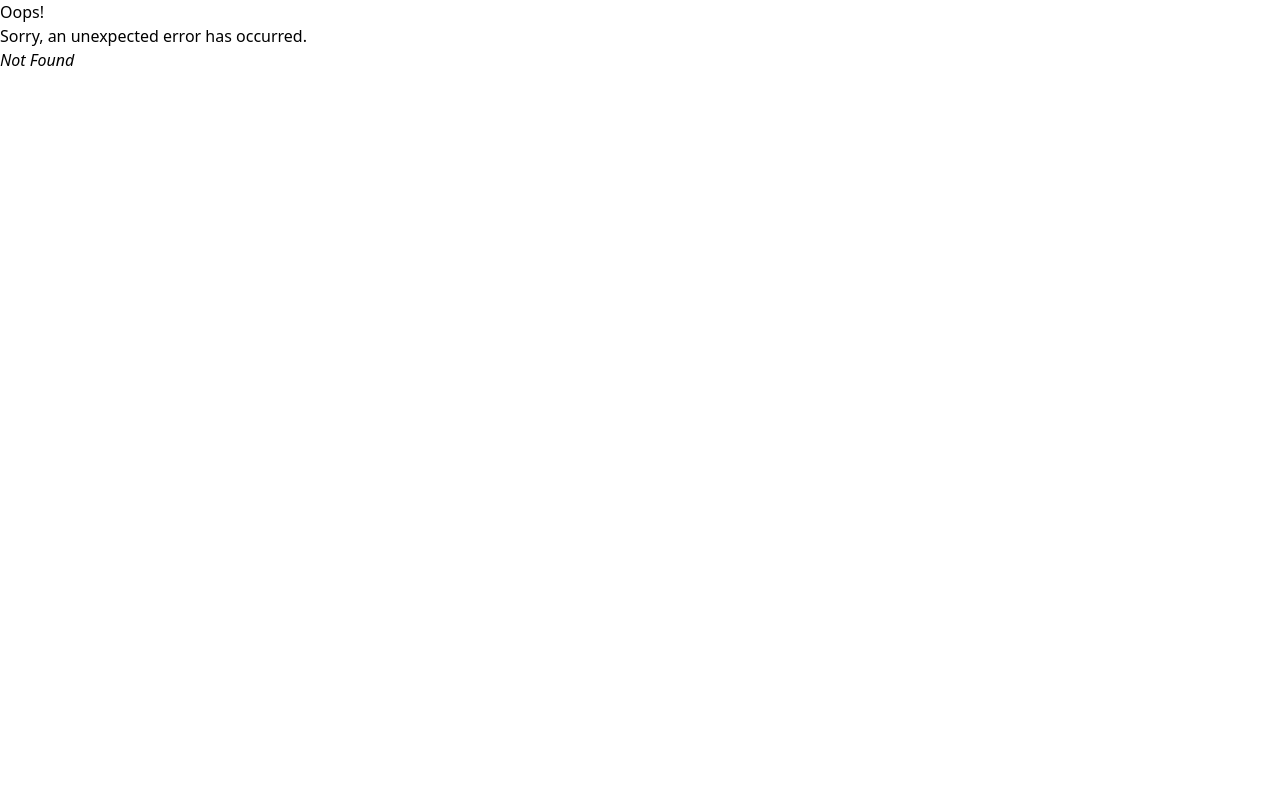
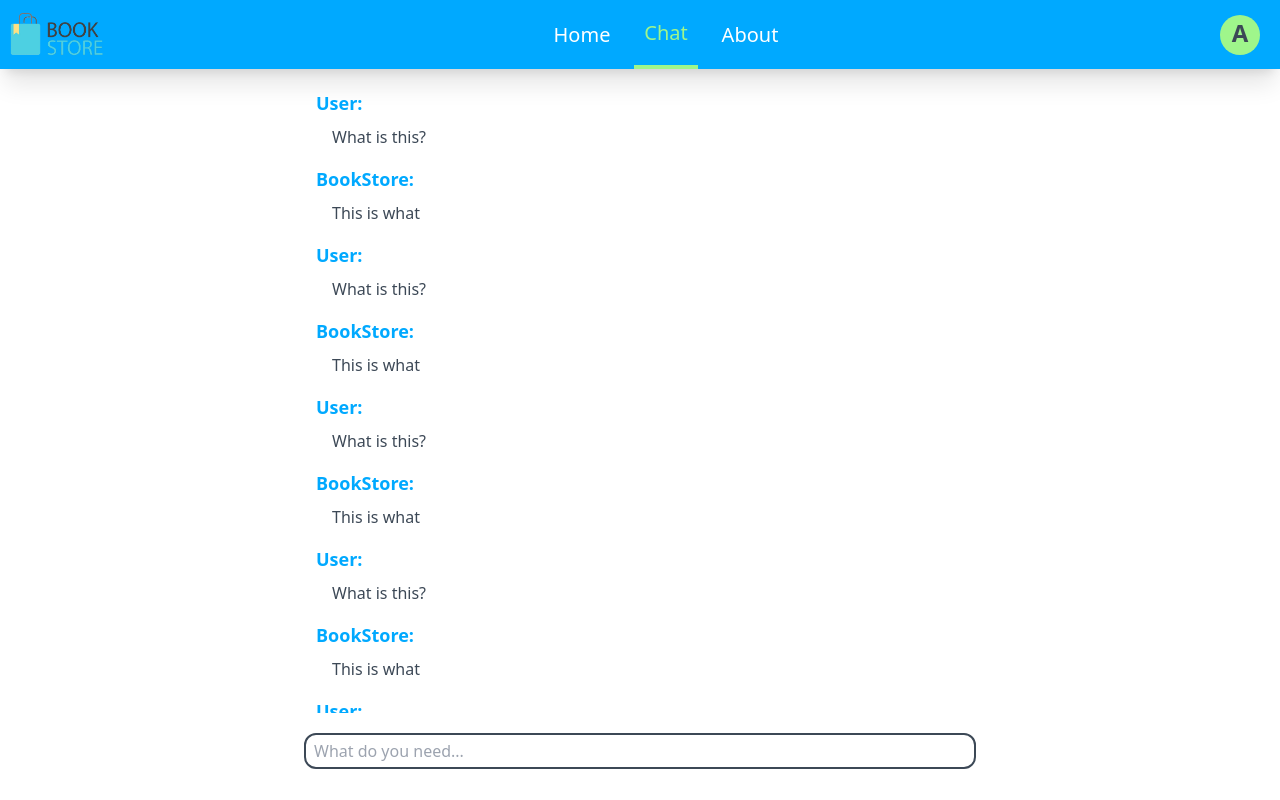
Before and after one commit to ahmad123365/GradProject-FrontEnd, a React (Create React App) app: page /chat in a window 1280 px wide. Before the commit this address had no page. Built offline with nearby package versions, Linux system fonts and the light colour scheme.

Commit message:
added final touches before connecting to the backend

```diff
--- a/package.json
+++ b/package.json
@@ -8,6 +8,7 @@
     "@testing-library/react": "^13.4.0",
     "@testing-library/user-event": "^13.5.0",
     "ant-design": "^1.0.0",
+    "antd": "^5.12.1",
     "react": "^18.2.0",
     "react-dom": "^18.2.0",
     "react-router": "^6.17.0",
--- a/src/components/Form/index.jsx
+++ b/src/components/Form/index.jsx
@@ -21,11 +21,12 @@ const Text = ({name, label, placeholder, onChange}) => (
 		</>
 	)
 
-const Button = ({children, type}) => (
+const Button = ({children, type, border=true}) => (
 	<button
 		type={type}
-		className="w-full bg-[#00A9FF] my-1 py-1 border-2 rounded-xl text-[#fff] border-[#3C4856] font-semibold
-		 hover:text-[#00A9FF] hover:bg-[#fff] transition-colors duration-300"
+		className="w-full bg-[#00A9FF] my-1 py-2 px-2  rounded-xl text-[#fff] font-semibold
+		 hover:text-[#00A9FF] hover:bg-[#fff] transition-colors duration-300 border-[#3C4856]"
+		style={border ? {borderWidth: '2px'} : {}}
 	>{children}</button>
 )
 
--- a/src/components/Layout/Navbar/index.jsx
+++ b/src/components/Layout/Navbar/index.jsx
@@ -1,10 +1,10 @@
 import React from 'react'
-import { Link, NavLink } from 'react-router-dom'
-import {ShoppingCartOutlined} from "@ant-design/icons"
+import { NavLink } from 'react-router-dom'
+import { Tooltip } from "antd"
 
 const Navbar = () => {
   return (
-	<div className='w-full min-h-[2.5rem] bg-[#00A9FF] flex justify-around shadow-xl'>
+	<div className='w-full min-h-[2.5rem] bg-[#00A9FF] flex justify-around items-center shadow-xl'>
 		  <img
 		  	src={process.env.PUBLIC_URL + "/images/logo-horizental.png"}
 			alt="logo"
@@ -22,11 +22,13 @@ const Navbar = () => {
 			to="/about">About</NavLink>
 
 		  </ul>
-		  <div>
-		  <ShoppingCartOutlined />
-		  <ShoppingCartOutlined />
-		  <ShoppingCartOutlined />
-		  </div>
+		<div>
+		  <Tooltip title="Go to profile">
+		  	<p className='w-10 h-10 rounded-[50%] bg-[#9FF68B] flex justify-center items-center mr-5 text-[#3C4856] font-[630] text-[1.5rem] cursor-pointer hover:brightness-90 transition-all duration-300'>
+			  <span className='mb-1'>A</span>
+		  	</p>
+		  </Tooltip>
+		</div>
 
 	</div>
   )
--- a/src/index.css
+++ b/src/index.css
@@ -18,3 +18,26 @@
 body {
 	background-color: var(--main-bg-color);
 }
+
+/* Handling the scrollbar */
+
+/* width */
+::-webkit-scrollbar {
+    width: 10px;
+}
+
+/* Track */
+::-webkit-scrollbar-track {
+    background: #f1f1f1;
+}
+
+/* Handle */
+::-webkit-scrollbar-thumb {
+    background: #888;
+    border-radius: 5px;
+}
+
+/* Handle on hover */
+::-webkit-scrollbar-thumb:hover {
+    background: #555;
+}
--- /dev/null
+++ b/src/pages/Chat/index.jsx
@@ -0,0 +1,49 @@
+import React from 'react'
+import { Text } from '../../components/Form'
+
+const Chat = () => {
+  const chatList = [
+    { user: "What is this?", bot: "This is what" },
+    { user: "What is this?", bot: "This is what" },
+    { user: "What is this?", bot: "This is what" },
+    { user: "What is this?", bot: "This is what" },
+    { user: "What is this?", bot: "This is what" },
+    { user: "What is this?", bot: "This is what" },
+    { user: "What is this?", bot: "This is what" },
+    { user: "What is this?", bot: "This is what" },
+    { user: "What is this?", bot: "This is what" },
+    { user: "What is this?", bot: "This is what" },
+  ]
+  // const chatList = []
+  return (
+	<div className='w-full h-[88vh] flex flex-col-reverse justify-between px-4 pb-6 lg:w-[55%] mx-auto mt-5 text-[#3C4856] '>
+    <Text placeholder='What do you need...' />
+    <div className='h-[78vh] overflow-y-auto'>
+      {chatList?.length > 0 ?
+          chatList?.map(chat => (<div className='w-full px-3 flex flex-col '>
+            <div className='flex flex-col gap-2 mb-4'>
+              <p className='text-lg font-semibold text-[#00A9FF] '>User:</p>
+              <p className='text-base font-medium ml-4'>{chat?.user}</p>
+            </div>
+            <div className='flex flex-col gap-2 mb-4'>
+              <p className='text-lg font-semibold text-[#00A9FF] '>BookStore:</p>
+              <p className='text-base font-medium ml-4'>{chat?.bot}</p>
+            </div>
+          </div>)) : <div className='w-full h-full flex justify-center items-center flex-col gap-3'>
+            <span className='w-[3.5rem] h-[3.5rem] p-2 rounded-[50%] bg-[#00A9FF] flex justify-center items-center'>
+            <img
+              className='w-[2rem] '
+              alt='Logo'
+              src={process.env.PUBLIC_URL + "/images/logo.png"}
+            />
+            </span>
+            <h1 className='text-[2rem] text-[#3C4856] font-semibold'>How Can I be of help?</h1>
+
+          </div>
+      }
+    </div>
+  </div>
+  )
+}
+
+export default Chat
--- a/src/pages/Error/ErrorPage.jsx
+++ b/src/pages/Error/ErrorPage.jsx
@@ -1,16 +1,15 @@
-import { useRouteError } from "react-router-dom";
+import { NavLink, useRouteError } from "react-router-dom";
+import { Button } from "../../components/Form";
 
 const ErrorPage = () =>  {
 	const error = useRouteError();
 	console.error(error);
 
 	return (
-		<div id="error-page">
-			<h1>Oops!</h1>
-			<p>Sorry, an unexpected error has occurred.</p>
-			<p>
-				<i>{error.statusText || error.message}</i>
-			</p>
+		<div className="w-full h-[100vh] flex flex-col justify-center items-center gap-5">
+			<h1 className="text-[4rem]">Oops!</h1>
+			<p className="text-[2rem] text-center">Sorry, an unexpected error has occurred.</p>
+			<NavLink to="/"><Button >Return to Home Page</Button></NavLink>
 		</div>
 	)
 }
--- /dev/null
+++ b/src/pages/Profile/index.jsx
@@ -0,0 +1,9 @@
+import React from 'react'
+
+const Profile = () => {
+  return (
+	<div>Profile</div>
+  )
+}
+
+export default Profile
--- a/src/router/Root.jsx
+++ b/src/router/Root.jsx
@@ -1,7 +1,7 @@
 import React from 'react'
 import Navbar from "../components/Layout/Navbar"
 import {Outlet} from "react-router-dom"
-import Footer from '../components/Layout/Footer'
+// import Footer from '../components/Layout/Footer'
 
 const Root = () => {
   return (
@@ -12,9 +12,9 @@ const Root = () => {
 		<main>
 			<Outlet />
 		</main>
-		<footer className='mt-auto'>
+		{/* <footer className='mt-auto'>
 			<Footer />
-		</footer>
+		</footer> */}
 	</body>
   )
 }
```
Also changed, not shown: src/router/index.jsx (+10 -0 lines), 1 other file (tests, documents, lock files or other folders).
